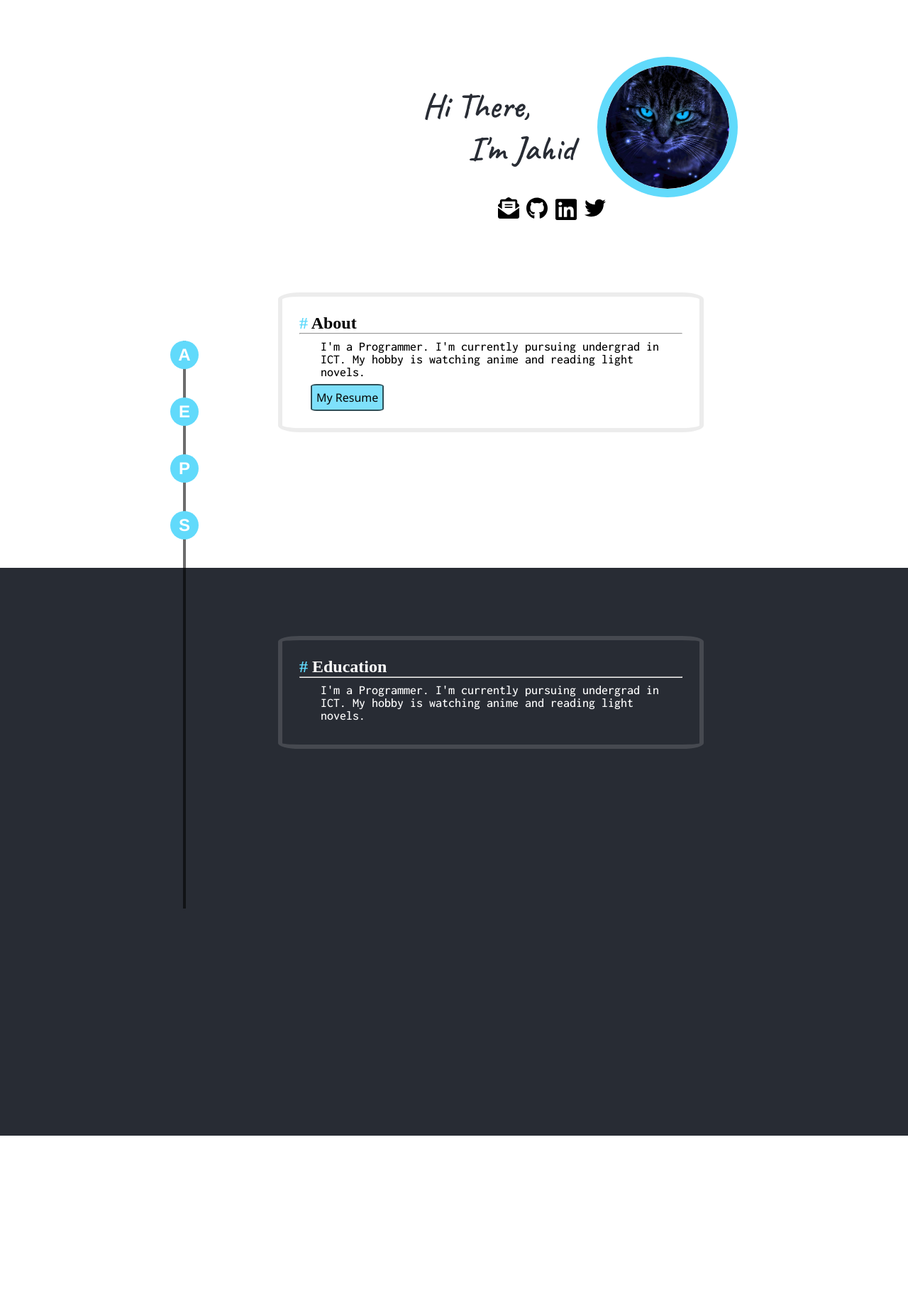
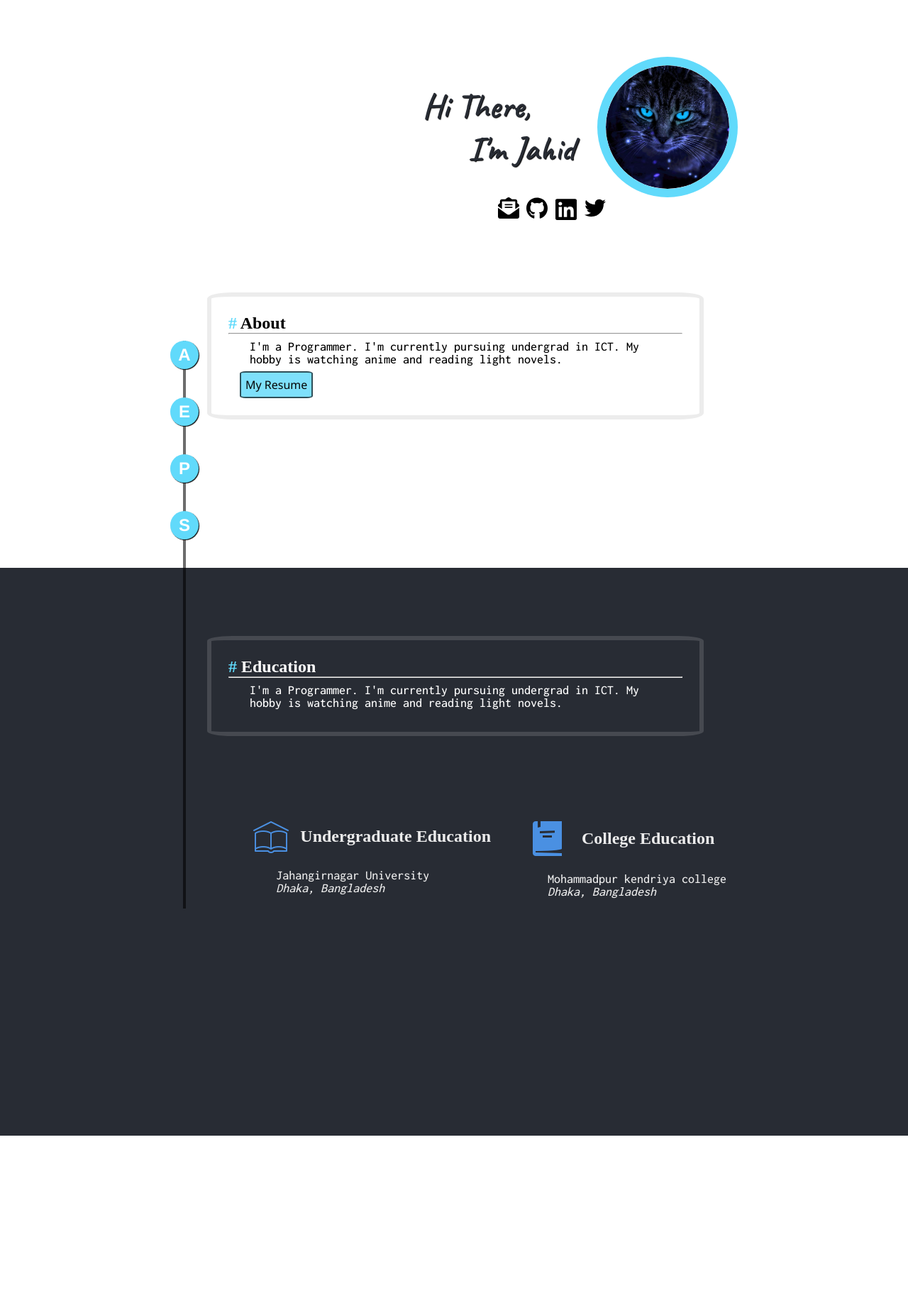
Before and after one commit to jahidem/jahidem.github.io, a PHP site: page /portfolio/index.html in a window 1280 px wide. Shown: the top 1840 px of the page at 71% size. Run offline with PHP 8.4, Linux system fonts and the light colour scheme.

Commit message:
edu
edu detail added

```diff
--- a/portfolio/index.html
+++ b/portfolio/index.html
@@ -8,36 +8,34 @@
     <title>Portfolio</title>
   </head>
   <body>
-
     <section id="About">
       <div class="container">
         <!--   NavBar   -->
         <nav id="nav-contain">
-
           <ul>
             <li>
-                    <a href="#About-contain">
+              <a href="#About">
                 <div class="circle">
                   <p>A</p>
                 </div>
               </a>
             </li>
             <li>
-                    <a href="#Education-contain">
+              <a href="#Education">
                 <div class="circle">
                   <p>E</p>
                 </div>
               </a>
             </li>
             <li>
-                    <a href="#Project-contain">
+              <a href="#Project">
                 <div class="circle">
                   <p>P</p>
                 </div>
               </a>
             </li>
             <li>
-                    <a href="#Skills-contain">
+              <a href="#Skill">
                 <div class="circle">
                   <p>S</p>
                 </div>
@@ -49,7 +47,6 @@
         </nav>
 
         <!--NavBar Ends Here-->
-
 
         <!-- image logo and hi -->
         <div class="hi-img-logo">
@@ -66,89 +63,98 @@
             />
           </div>
           <div class="logo-contain">
-                <a href="mailto:jahid.stu2019@juniv.edu"
-              target="_blank">
+            <a href="mailto:jahid.stu2019@juniv.edu" target="_blank">
               <img
                 src="images/envelope-open-text-solid.svg"
                 alt="Email"
                 class="logo-size"
             /></a>
-              <a href="https://github.com/jahidem"
-              target="_blank">
+            <a href="https://github.com/jahidem" target="_blank">
               <img
                 src="images/github-brands.svg"
                 alt="github"
                 class="logo-size"
             /></a>
-              <a href="https://www.linkedin.com/in/jahid-hossain-4b761b169/"
-              target="_blank">
+            <a
+              href="https://www.linkedin.com/in/jahid-hossain-4b761b169/"
+              target="_blank"
+            >
               <img
                 src="images/linkedin-brands.svg"
                 alt="linkedIn"
                 class="logo-size"
             /></a>
-              <a href="https://twitter.com/AemonAnon"
-              target="_blank">
+            <a href="https://twitter.com/AemonAnon" target="_blank">
               <img
                 src="images/twitter-brands.svg"
                 alt="Twitter"
                 class="logo-size"
             /></a>
           </div>
-
         </div>
         <!-- image logo and hi End here-->
         <div id="About-contain">
-
           <h1>
             <span>#</span>
             About
           </h1>
-        <hr>
+          <hr />
           <p>
-            I'm a Programmer. I'm currently pursuing undergrad in ICT.
-             My hobby is watching anime and reading light novels.
+            I'm a Programmer. I'm currently pursuing undergrad in ICT. My hobby
+            is watching anime and reading light novels.
           </p>
           <a href="/portfolio/pdf/Resume Jahid Hossain.pdf" download>
             <button class="btn-blue">My Resume</button>
           </a>
         </div>
-
-
       </div>
     </section>
     <section id="Education">
       <div class="container">
         <div id="Education-contain">
-
           <h1>
             <span>#</span>
             Education
           </h1>
-            <hr>
+          <hr />
           <p>
-                I'm a Programmer. I'm currently pursuing undergrad in ICT.
-                 My hobby is watching anime and reading light novels.
+            I'm a Programmer. I'm currently pursuing undergrad in ICT. My hobby
+            is watching anime and reading light novels.
           </p>
         </div>
-
+        <div class="all-edu">
+          <div class="edu-contain">
+            <div class="img-edu">
+              <img src="./icons/icons8-school-50.png" alt="" />
+              <h1>Undergraduate Education</h1>
+            </div>
+            <div class="edu-details">
+              <p>Jahangirnagar University</p>
+              <p style="font-style: italic">Dhaka, Bangladesh</p>
+            </div>
+          </div>
+          <div class="edu-contain">
+            <div class="img-edu">
+              <img src="./icons/icons8-book-64.png" alt="" />
+              <h1>College Education</h1>
+            </div>
+            <div class="edu-details">
+              <p>Mohammadpur kendriya college</p>
+              <p style="font-style: italic">Dhaka, Bangladesh</p>
+            </div>
+          </div>
+        </div>
       </div>
     </section>
 
-
     <section id="Project">
-        <div class="container">
-
-        </div>
+      <div class="container"></div>
     </section>
     <section id="Skill">
-        <container>
-
-        </container>
+      <container> </container>
     </section>
     <footer id="Footer">
-        <p>Designed by Jahid Hossain &ThickSpace;
-             &copy;2022</p>
+      <p>Designed by Jahid Hossain &ThickSpace; &copy;2022</p>
     </footer>
   </body>
 </html>
--- a/portfolio/style.css
+++ b/portfolio/style.css
@@ -6,31 +6,42 @@
   box-sizing: border-box;
   list-style: none;
   text-decoration: none;
+
 }
-.btn-blue{
+#About #Education{
+    background-color: #282c34;
+}
+p{
+    font-size: 18px;
+    font-family: "Inconsolata", monospace;
+}
+section {
+  min-height: 800px;
+}
+section:nth-child(even) {
+  background-color: #282c34;
+}
+.btn-blue {
   background-color: #61dafbd0;
   color: #050505;
   padding: 6px;
   font-size: 16px;
-    font-family: 'Segoe UI', Tahoma, Geneva, Verdana, sans-serif;
+  font-family: "Segoe UI", Tahoma, Geneva, Verdana, sans-serif;
   box-shadow: none;
   border: 2px solid #050505a8;
   border-radius: 8%;
   margin-left: 1rem;
-
 }
-.btn-blue:hover{
+.btn-blue:hover {
   cursor: pointer;
   background-color: #ffffff;
   color: #050505;
   border: 2px solid #050505;
 }
 
-
-
 /* Container */
 .container {
-  width: 800px;
+    max-width: 800px;
     margin: auto;
     display: flex;
     flex-direction: column;
@@ -50,6 +61,7 @@
 #nav-contain .line {
   position: fixed;
   background-color: rgba(0, 0, 0, 0.575);
+  background-image: url(/portfolio/icons/icons8-book-64.png);
   height: 100%;
   width: 4px;
   z-index: 0;
@@ -65,6 +77,7 @@
   display: flex;
   justify-content: center;
   align-items: center;
+  box-shadow: 1px 1px 1px #050505;
 }
 #nav-contain .circle p {
   font-family: "Franklin Gothic Medium", "Arial Narrow", Arial, sans-serif;
@@ -87,12 +100,6 @@
 body {
   background-color: #ffffff;
 }
-section {
-  height: 100vh;
-}
-section:nth-child(even) {
-  background-color: #282c34;
-}
 
 #About {
   padding-top: 5rem;
@@ -102,7 +109,9 @@ section:nth-child(even) {
   flex-direction: row;
   align-items: center;
 }
-
+.hi-contain {
+  text-shadow: 1px 1px 1px #050505;
+}
 #img-jahid {
   border: 12px solid #61dafb;
   border-radius: 50%;
@@ -130,7 +139,7 @@ section:nth-child(even) {
   margin-right: 3rem;
   padding: 1.5rem;
   align-self: flex-end;
-  max-width: 600px;
+  max-width: 700px;
   border: 6px solid #ececec;
   border-radius: 5%;
 }
@@ -147,12 +156,13 @@ section:nth-child(even) {
 }
 
 /* Education contain */
+
 #Education-contain {
   margin-top: 6rem;
   margin-right: 3rem;
   padding: 1.5rem;
   align-self: flex-end;
-  max-width: 600px;
+  max-width: 700px;
   border: 6px solid #ececec27;
   border-radius: 5%;
   color: #ffffff;
@@ -169,6 +179,38 @@ section:nth-child(even) {
   font-family: "Inconsolata", monospace;
 }
 
+#Education .all-edu{
+    align-self: flex-end;
+    margin-top: 5rem;
+    display: flex;
+    align-content: space-between;
+    flex-wrap: wrap;
+}
+.img-edu{
+    display: flex;
+    align-items: center;
+}
+.img-edu h1{
+    padding: 1rem;
+    color: #ececec;
+}
+.edu-contain{
+    color: #ececec;
+    margin-top: 2rem;
+    margin-left: 2rem;
+}
+.edu-details{
+    padding: 1rem;
+    padding-left: 2rem;
+}
+
+
+
+
+
+
+
+
 /*Footer */
 #Footer {
   display: flex;
@@ -180,5 +222,6 @@ section:nth-child(even) {
   color: #61dafbbb;
   font-family: "Gill Sans", "Gill Sans MT", Calibri, "Trebuchet MS", sans-serif;
   font-size: 1rem;
-}
+
+
 /*dgddsgsdag*/
```
Also changed, not shown: portfolio/icons/icons8-book-64.png (added), portfolio/icons/icons8-education-64(1).png (added), portfolio/icons/icons8-education-64.png (added), portfolio/icons/icons8-graduate-50.png (added), portfolio/icons/icons8-school-50.png (added), portfolio/icons/icons8-university-64.png (added). Lines whose indentation alone changed are shown as unchanged.
